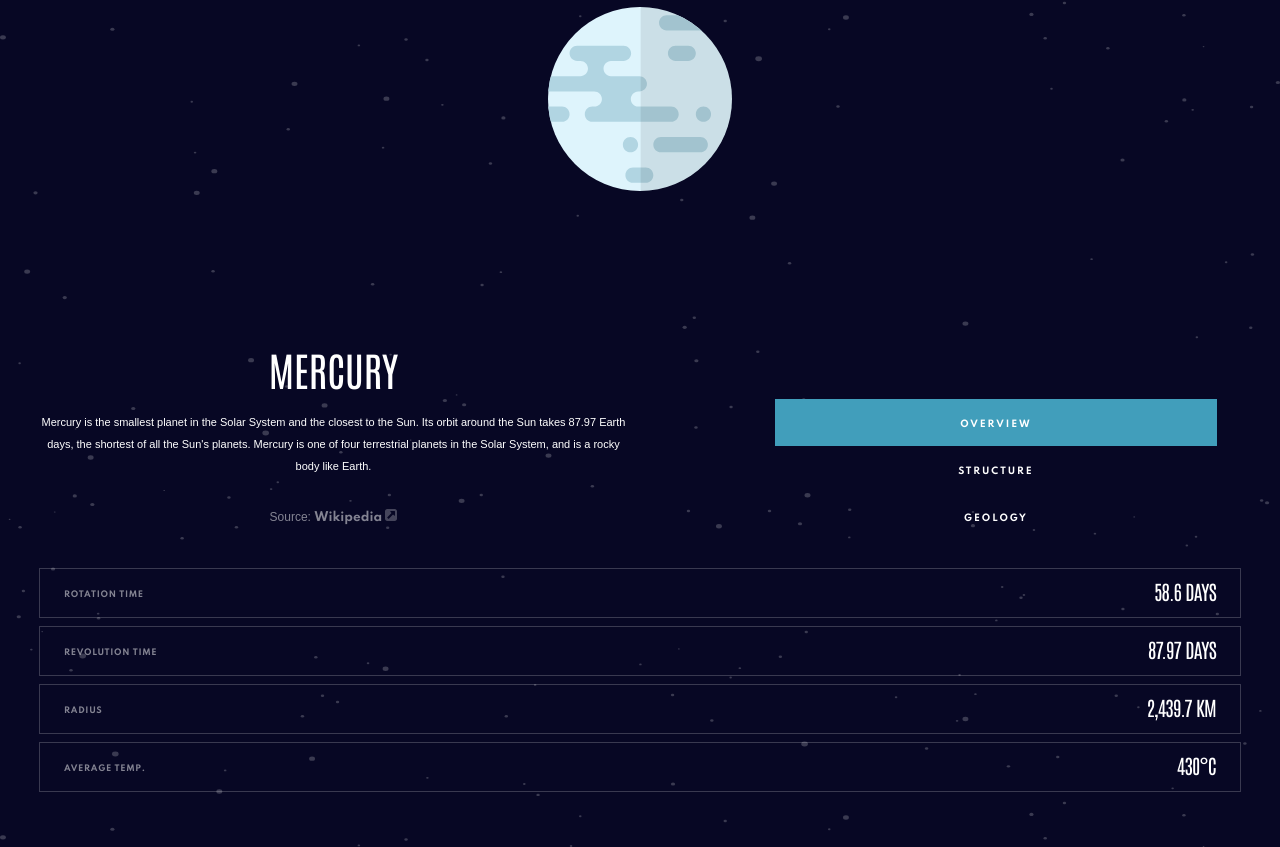
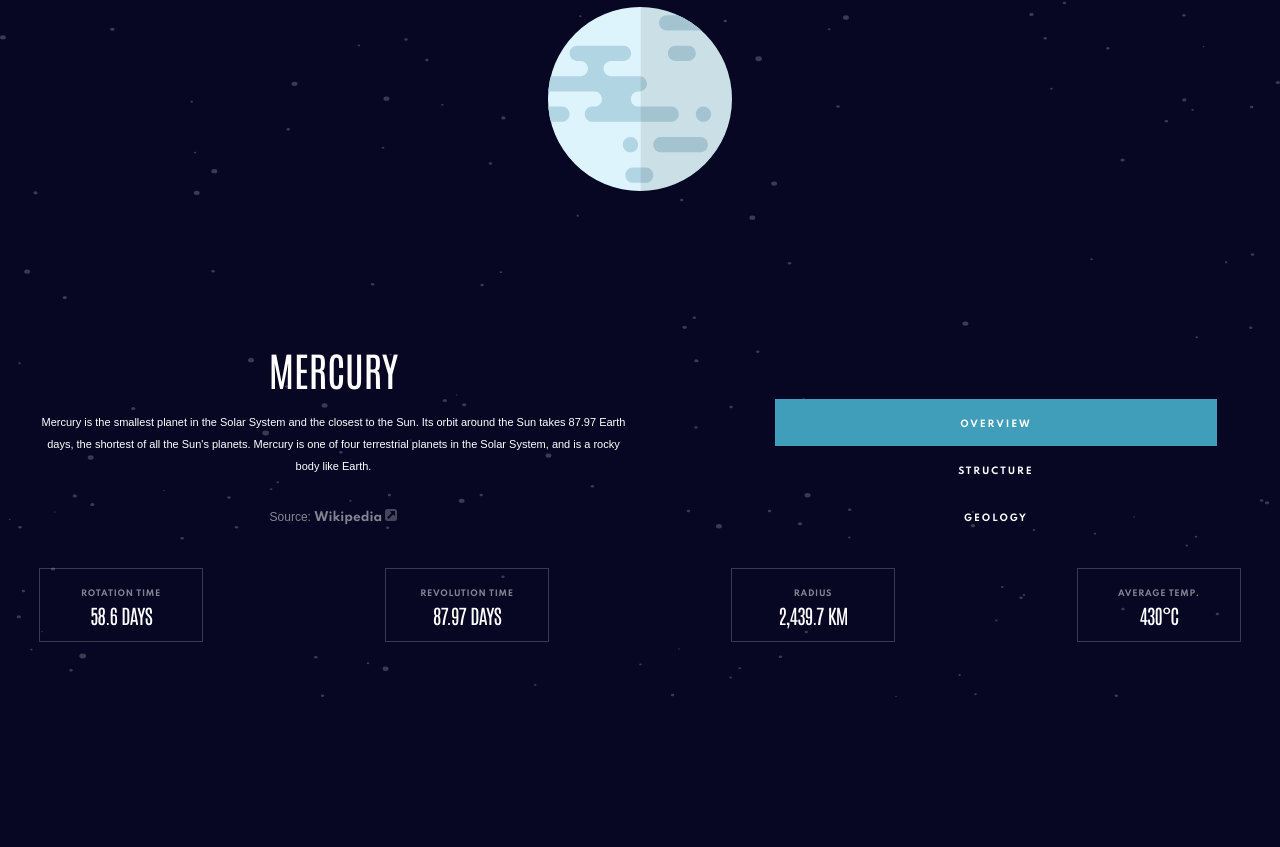
Before and after one commit to mrfinesse47/svelte-planets, a Svelte app: page / in a window 1280 px wide. Shown: the part 310-1157 px from the top of the page. After the commit the page ends 1007 px from the top, so only its background shows below. Built offline with nearby package versions, Linux system fonts and the light colour scheme; a web font is replaced by a local one.

Commit message:
begin to lay out numeric info for tablet view

```diff
--- a/src/components/NumericInfo.svelte
+++ b/src/components/NumericInfo.svelte
@@ -72,4 +72,17 @@
     opacity: 0.5;
     padding-top: 0.5rem;
   }
+  @media screen and (min-width: 767px) {
+    .numeric-info {
+      flex-direction: row;
+      justify-content: space-between;
+    }
+    .numeric-info > div {
+      width: 164px;
+      padding: 0;
+    }
+    .numeric-info .inner-container {
+      flex-direction: column;
+    }
+  }
 </style>
```
